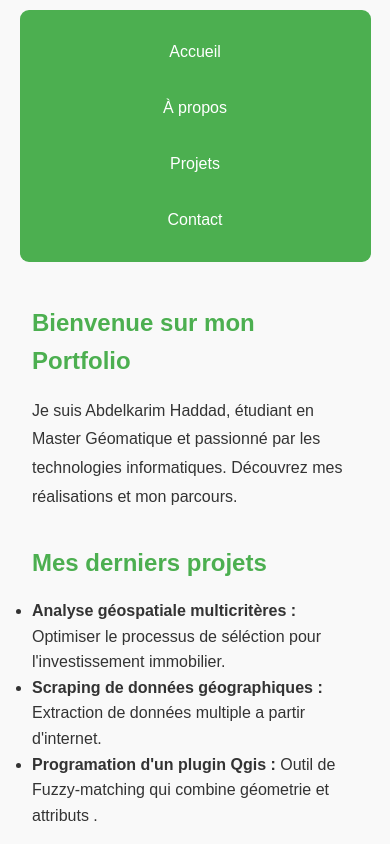
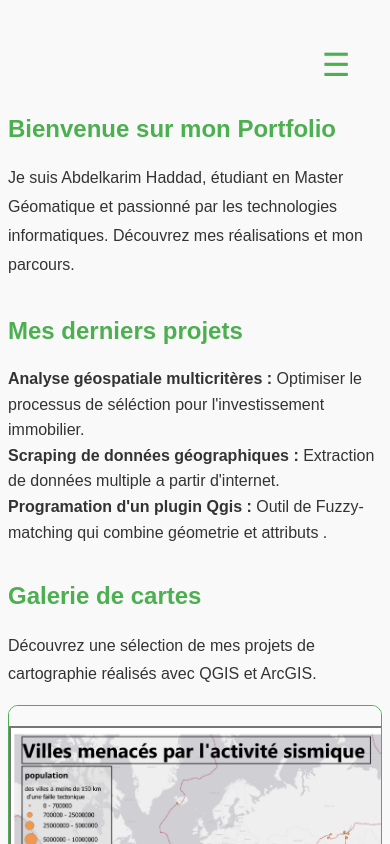
Before and after one commit to Hlkarim/projet_web_statique, a plain HTML site: page index.html in a window 390 px wide. Shown: the top 844 px of the page. Drawn offline with Linux system fonts and the light colour scheme.

Commit message:
version 2

```diff
--- a/index.html
+++ b/index.html
@@ -10,7 +10,9 @@
 </head>
 <body>
 <header>
-    <nav>
+    <input type="checkbox" id="menuBurger">
+    <label for="menuBurger">☰</label>
+    <nav role="navigation" id="navMenu">
         <ul>
             <li><a href="index.html">Accueil</a></li>
             <li><a href="about.html">À propos</a></li>
--- a/styles.css
+++ b/styles.css
@@ -18,10 +18,10 @@ body {
 header {
     background-color: #4CAF50;
     color: white;
-    padding: 1rem;
     border-radius: 9px;
     width: 60%;
-    margin: 10px auto;
+    margin: 30px auto;
+    padding: 10px;
 }
 
 header nav ul {
@@ -32,13 +32,15 @@ header nav ul {
 
 header nav ul li {
     display: inline;
+    gap: 1rem;
+
 }
 
 header nav ul li a {
     color: white;
     text-decoration: none;
     font-size: 1rem;
-    padding: 0.5rem 1rem;
+    padding: 0.5rem 2rem;
     transition: background-color 0.3s ease;
 }
 
@@ -49,9 +51,9 @@ header nav ul li a:hover {
 
 /* Contenu principal */
 main {
-    padding: 2rem;
+    padding-top: 2rem;
     max-width: 800px;
-    margin: 0 auto;
+    margin: 5px auto;
 }
 
 /* Sections */
@@ -182,11 +184,22 @@ footer {
     color: #45a049;
 }
 
+#menuBurger,
+label[for="menuBurger"] {
+    display: none;
+}
+
+
+
 /* Responsive */
 @media screen and (max-width: 768px) {
     /* Header et navigation */
     header {
         width: 90%;
+        position: relative;
+        padding: 0;
+        margin-bottom: 1rem;
+
     }
 
     header nav ul {
@@ -206,6 +219,13 @@ footer {
         padding: 0.8rem;
     }
 
+
+    main {
+
+        padding-top : 5rem;
+        padding-left: 0.5rem;
+        padding-right: 0.5rem;
+    }
     /* Galerie en version mobile */
     .gallery {
         flex-direction: column;
@@ -217,7 +237,46 @@ footer {
 
     .gallery img {
         flex: none;
-        width: 100%;
+        width:auto;
         height: 300px;
     }
+
+
+
+    /* Show and style the hamburger icon */
+    label[for="menuBurger"] {
+        display: block;
+        cursor: pointer;
+        font-size: 2rem;
+        position: absolute;
+        right: 20px;
+        top: 10px;
+        color: #4caf50;
+    }
+
+    /* Hide navigation by default on mobile */
+    #navMenu ul {
+        display: none;
+        flex-direction: column;
+        width: 100%;
+        background-color: #4CAF50; /* Match header background */
+        padding: 10px 0;
+    }
+
+    /* Show navigation when checkbox is checked */
+    #menuBurger:checked ~ #navMenu ul {
+        display: flex;
+    }
+
+    /* Style menu items */
+    #navMenu li {
+        width: 100%;
+        text-align: center;
+    }
+
+    #navMenu li a {
+        display: block;
+        padding: 15px 0;
+        width: 100%;
+    }
 }
```
Also changed, not shown: about.html (+3 -1 lines), contact.html (+3 -1 lines), projects.html (+3 -1 lines).
